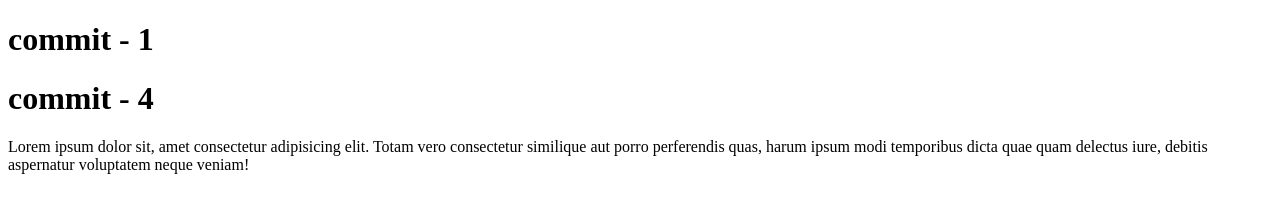
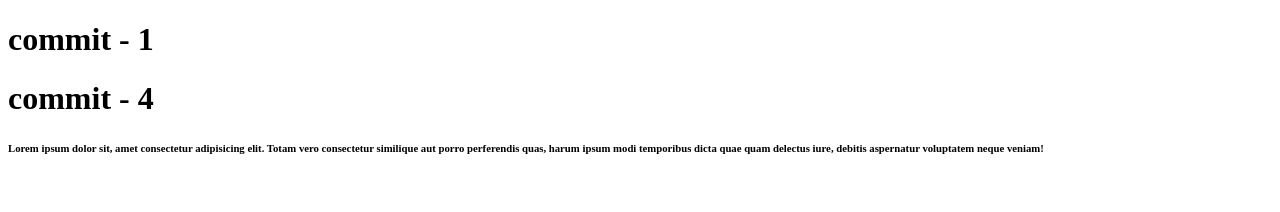
Before and after one commit to rashni464/js-tutor, a plain HTML site: page index.html in a window 1280 px wide. Drawn offline with Linux system fonts and the light colour scheme.

```diff
--- a/index.html
+++ b/index.html
@@ -9,7 +9,7 @@
 <body>
     <h1> commit - 1 </h1>
     <h1> commit - 4 </h1>
-    <p>Lorem ipsum dolor sit, amet consectetur adipisicing elit. Totam vero consectetur similique aut porro perferendis quas, harum ipsum modi temporibus dicta quae quam delectus iure, debitis aspernatur voluptatem neque veniam!</p>
+    <h6>Lorem ipsum dolor sit, amet consectetur adipisicing elit. Totam vero consectetur similique aut porro perferendis quas, harum ipsum modi temporibus dicta quae quam delectus iure, debitis aspernatur voluptatem neque veniam!</h6>
 
 
 </body>
```
